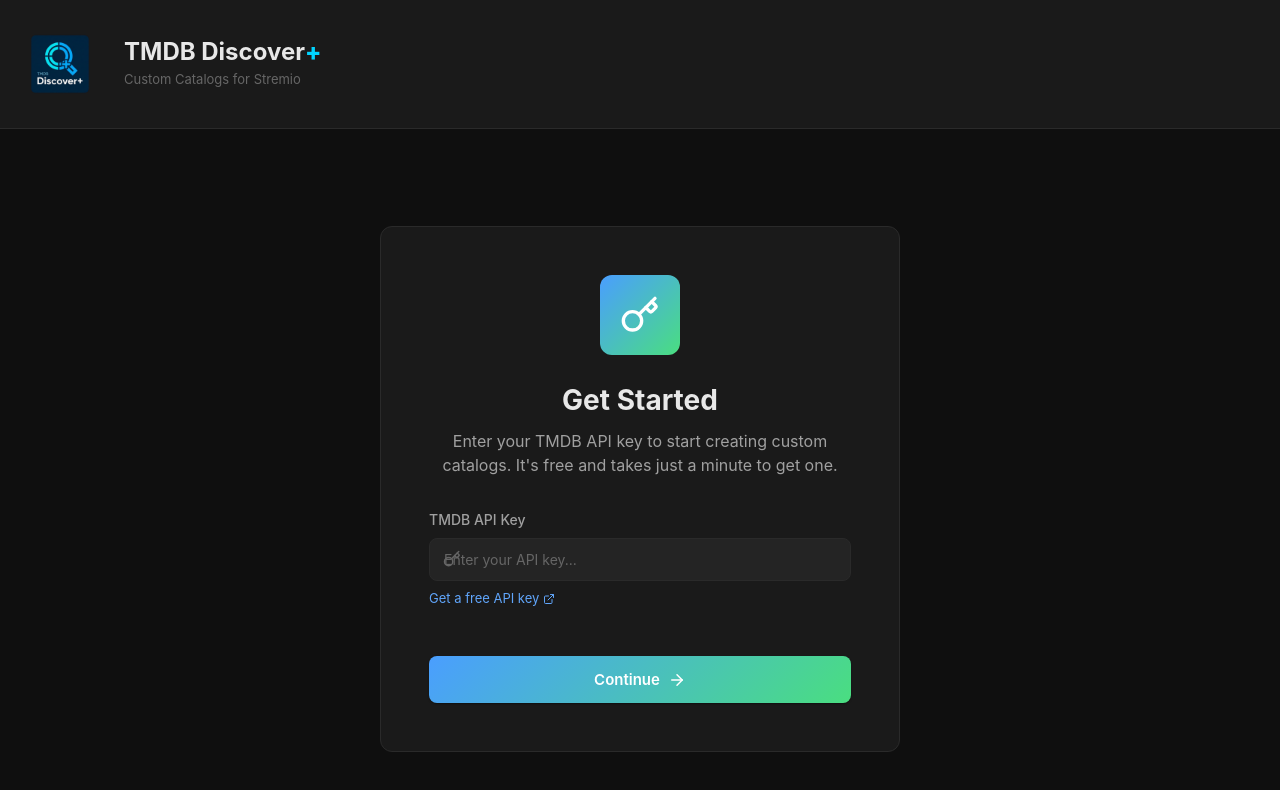
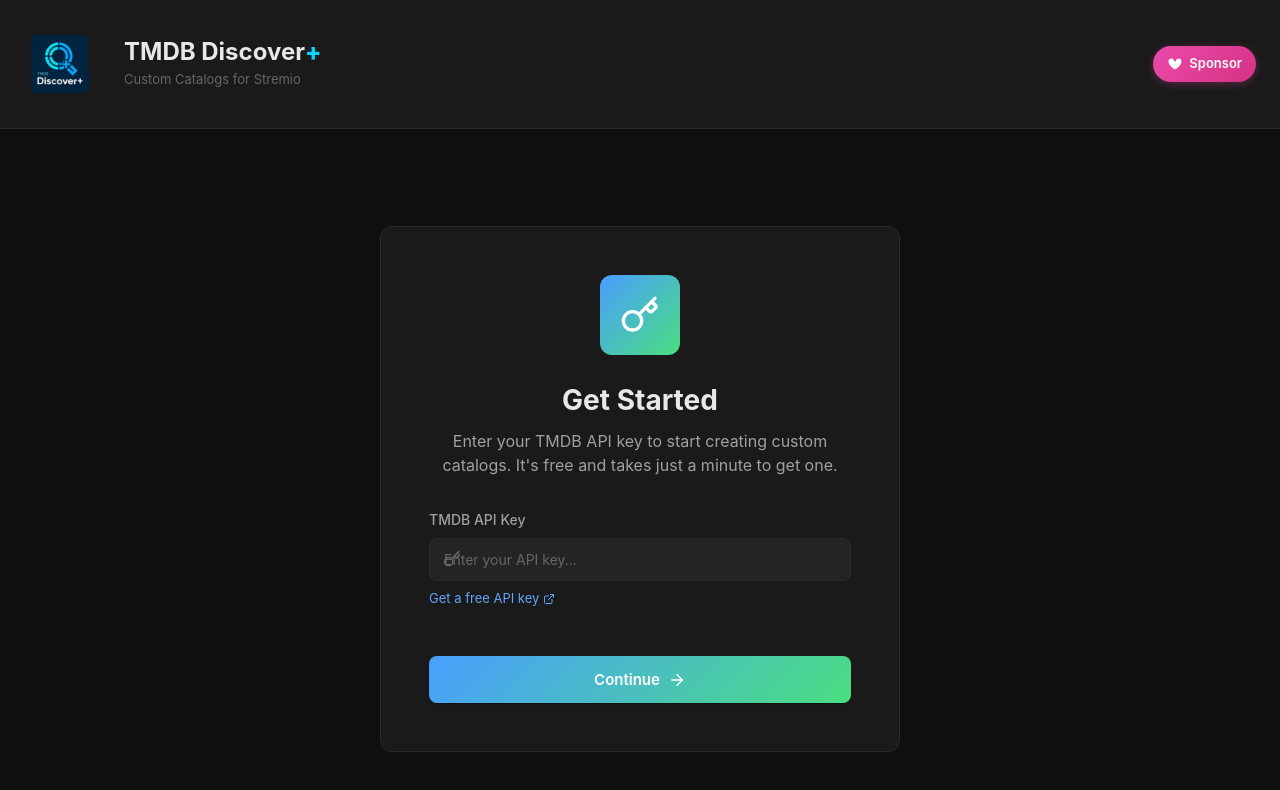
Before and after one commit to semi-column/tmdb-discover-plus, a React (Vite) app in the folder client/: page / in a window 1280 px wide. Shown: the top 790 px of the page. Built offline with nearby package versions, Linux system fonts and the light colour scheme.

Commit message:
Add sponsorship options and enhance header styling for better visibility

```diff
--- a/client/src/components/Header.jsx
+++ b/client/src/components/Header.jsx
@@ -10,11 +10,25 @@
               <span className="logo-subtitle">Custom Catalogs for Stremio</span>
             </div>
           </div>
-          {userId && (
-            <div className="text-sm text-muted">
-              Config ID: <code style={{ color: 'var(--accent-light)' }}>{userId}</code>
-            </div>
-          )}
+          <div className="header-actions">
+            <a
+              href="https://github.com/sponsors/semi-column"
+              target="_blank"
+              rel="noopener noreferrer"
+              className="sponsor-button"
+              title="Support this project"
+            >
+              <svg viewBox="0 0 16 16" width="16" height="16" fill="currentColor">
+                <path d="M4.25 2.5c-1.336 0-2.75 1.164-2.75 3 0 2.15 1.58 4.144 3.365 5.682A20.565 20.565 0 008 13.393a20.561 20.561 0 003.135-2.211C12.92 9.644 14.5 7.65 14.5 5.5c0-1.836-1.414-3-2.75-3-1.373 0-2.609.986-3.029 2.456a.75.75 0 01-1.442 0C6.859 3.486 5.623 2.5 4.25 2.5z"/>
+              </svg>
+              <span>Sponsor</span>
+            </a>
+            {userId && (
+              <div className="text-sm text-muted">
+                Config ID: <code style={{ color: 'var(--accent-light)' }}>{userId}</code>
+              </div>
+            )}
+          </div>
         </div>
       </div>
     </header>
--- a/client/src/styles/components.css
+++ b/client/src/styles/components.css
@@ -53,6 +53,38 @@
   font-size: 13px;
   color: var(--text-muted);
   margin-top: 4px;
+}
+
+/* Header Actions */
+.header-actions {
+  display: flex;
+  align-items: center;
+  gap: 16px;
+}
+
+.sponsor-button {
+  display: inline-flex;
+  align-items: center;
+  gap: 6px;
+  padding: 8px 14px;
+  background: linear-gradient(135deg, #ea4aaa 0%, #d63384 100%);
+  color: white;
+  border-radius: var(--radius-full);
+  font-size: 13px;
+  font-weight: 600;
+  text-decoration: none;
+  transition: all var(--transition-fast);
+  box-shadow: 0 2px 8px rgba(234, 74, 170, 0.3);
+}
+
+.sponsor-button:hover {
+  transform: translateY(-2px);
+  box-shadow: 0 4px 16px rgba(234, 74, 170, 0.4);
+  color: white;
+}
+
+.sponsor-button svg {
+  color: #fff;
 }
 
 /* Main Content */
```
Also changed, not shown: 1 other file (tests, documents, lock files or other folders).
